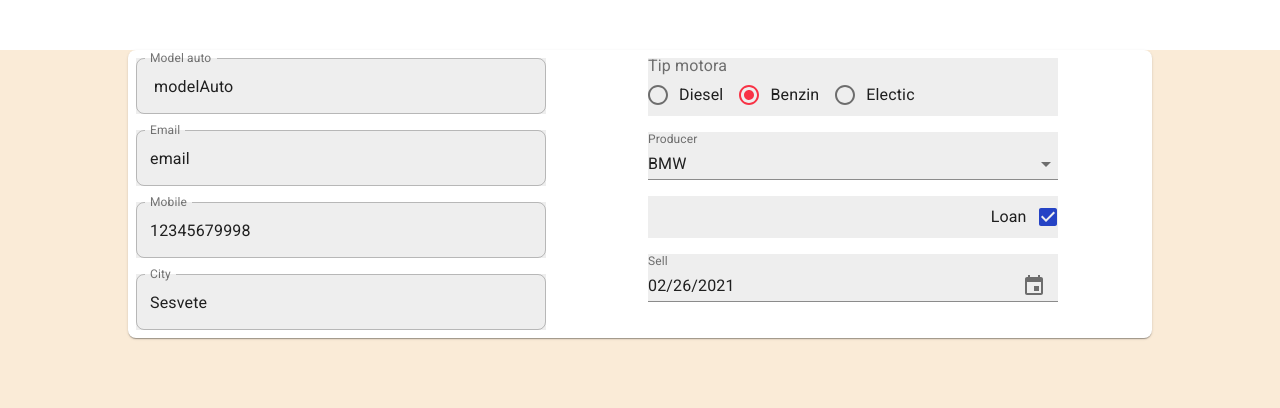
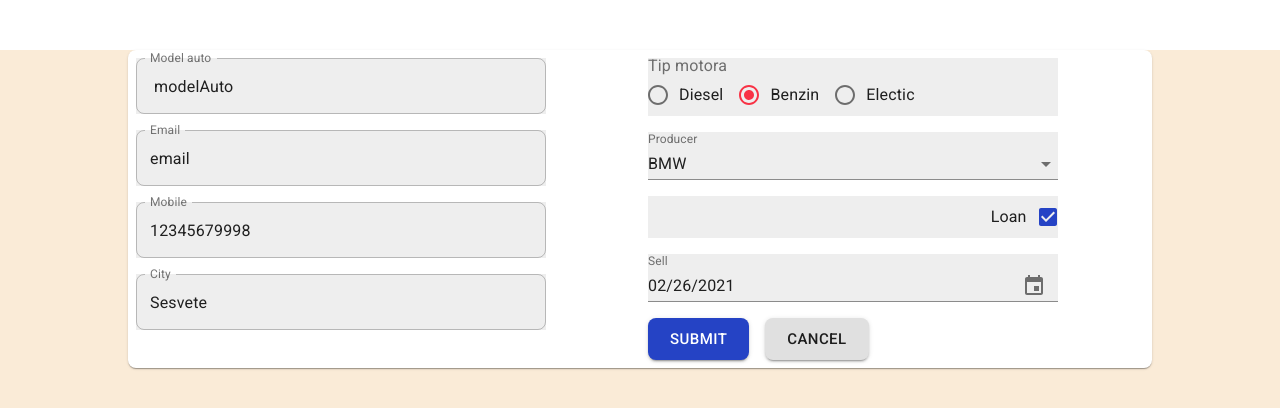
Before and after one commit to alenskupnjak/reactZadatakMono, a React (Create React App) app: page / in a window 1280 px wide. Shown: the top 408 px of the page. Built offline with nearby package versions, Linux system fonts and the light colour scheme.

Commit message:
010 button form

```diff
--- /dev/null
+++ b/src/Common/CustomButton.jsx
@@ -0,0 +1,36 @@
+import React from 'react'
+import {
+  Button, makeStyles
+} from '@material-ui/core';
+
+
+
+// definicaija CSS
+const useStyles = makeStyles(theme => ({
+    root:{
+      margin: theme.spacing(1)
+    },
+}))
+
+
+
+function CustomButton(props) {
+  const classes = useStyles();
+  const {text, size, color, variant, onclick, ...ostalo} = props
+
+
+  return (
+    <Button
+    variant={ variant || "contained"}
+    size={size || "large"}
+    color = { color || "primary"}
+    onClick={onclick}
+    className={classes.root}
+      {...ostalo}
+    >
+      {text}
+    </Button>
+  )
+}
+
+export default CustomButton
--- a/src/Components/UseForm.jsx
+++ b/src/Components/UseForm.jsx
@@ -1,4 +1,4 @@
-import React, { useState } from 'react';
+import React from 'react';
 import { makeStyles } from '@material-ui/core';
 import { Observer } from 'mobx-react';
 
--- a/src/Pages/vehicleForm.jsx
+++ b/src/Pages/vehicleForm.jsx
@@ -1,4 +1,4 @@
-import React, { useState } from 'react';
+import React from 'react';
 import { observer } from 'mobx-react';
 import {
   Grid,
@@ -9,7 +9,6 @@ import {
   RadioGroup,
   FormControlLabel,
   Radio,
-  Checkbox
 } from '@material-ui/core';
 
 import { useForm, Form } from '../Components/UseForm';
@@ -17,6 +16,7 @@ import InputCommon from '../Common/InputCommon';
 import InputSelect from '../Common/InputSelect';
 import InputCheckBox from '../Common/InputCheckBox';
 import DatePicker from '../Common/DatePicker';
+import CustomButton from '../Common/CustomButton';
 import { getDataOptions } from '../Common/VehicleService';
 import  store from  '../Stores/StoreVechile'
 
@@ -59,7 +59,8 @@ function VehicleForm() {
             label="Model auto"
             name="modelAuto"
             value={store.vechileFormValue.modelAuto}
-            onChange={handleInputChange}>
+            onChange={handleInputChange}
+          >
           </InputCommon>
 
           <TextField
@@ -69,7 +70,8 @@ function VehicleForm() {
             name="email"
             value={store.vechileFormValue.email}
             onChange={handleInputChange}
-          ></TextField>
+          >
+          </TextField>
 
           <TextField
             className={classes.root}
@@ -78,7 +80,8 @@ function VehicleForm() {
             name="mobile"
             value={store.vechileFormValue.mobile}
             onChange={handleInputChange}
-          ></TextField>
+          >
+          </TextField>
 
           <TextField
             className={classes.root}
@@ -87,7 +90,8 @@ function VehicleForm() {
             name="city"
             value={store.vechileFormValue.city}
             onChange={handleInputChange}
-          ></TextField>
+          >
+          </TextField>
         </Grid>
         <Grid item xs={6}>
           <FormControl>
@@ -129,9 +133,23 @@ function VehicleForm() {
               value={store.vechileFormValue.sellDate}
             >
             </DatePicker>
-
+            <div>
+              <CustomButton
+                text="SUBMIT"
+                type="submit"
+                // style={{margin:'10px 10px 20px 20px'}}
+              >
+              </CustomButton>
+              <CustomButton
+                text="CANCEL"
+                color="default"
+                // style={{margin:'10px 10px 20px 10px'}}
+              >
+              </CustomButton>
+            </div>
         </Grid>
       </Grid>
+
     </Form>
   );
 }
```
